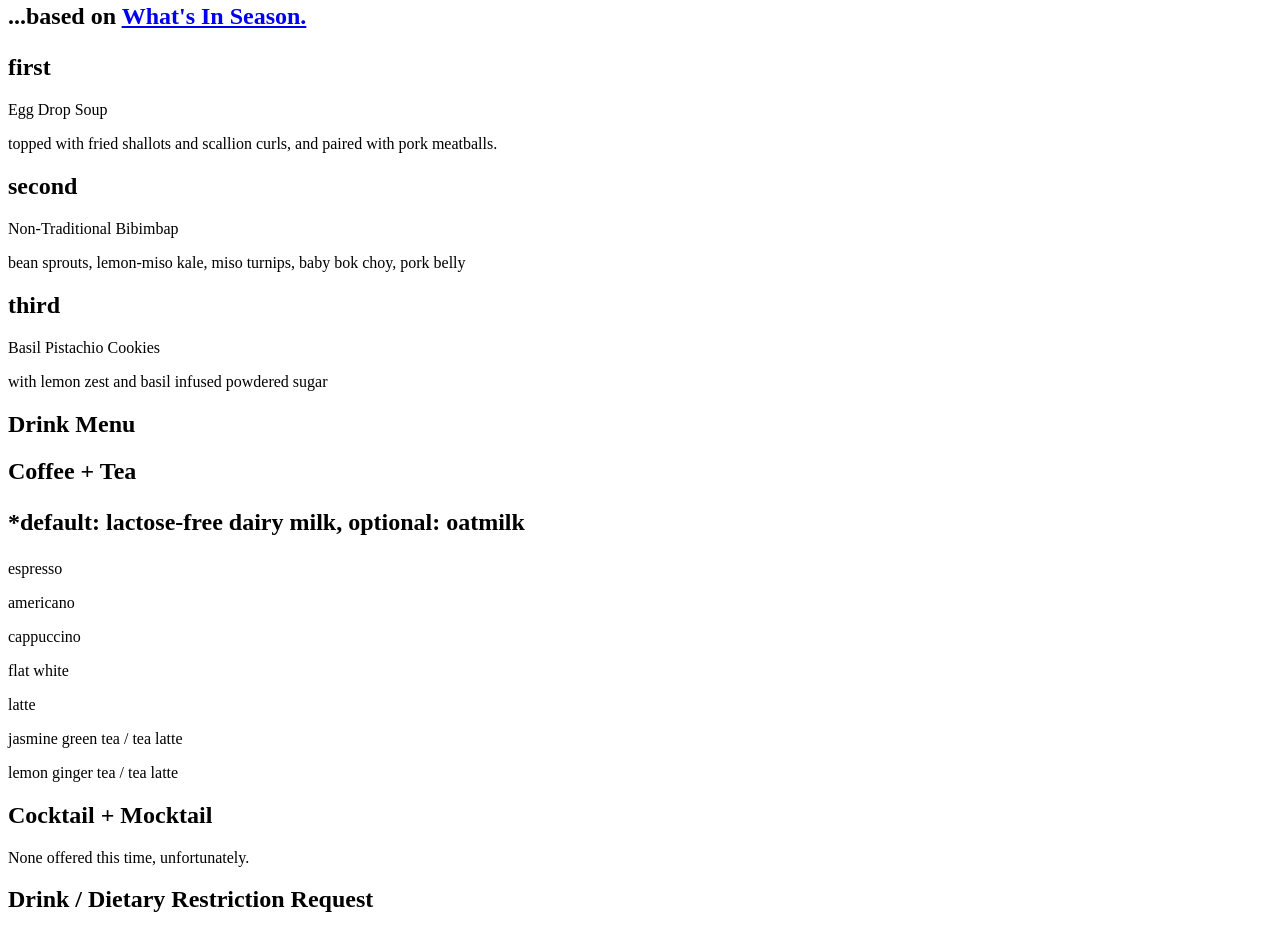
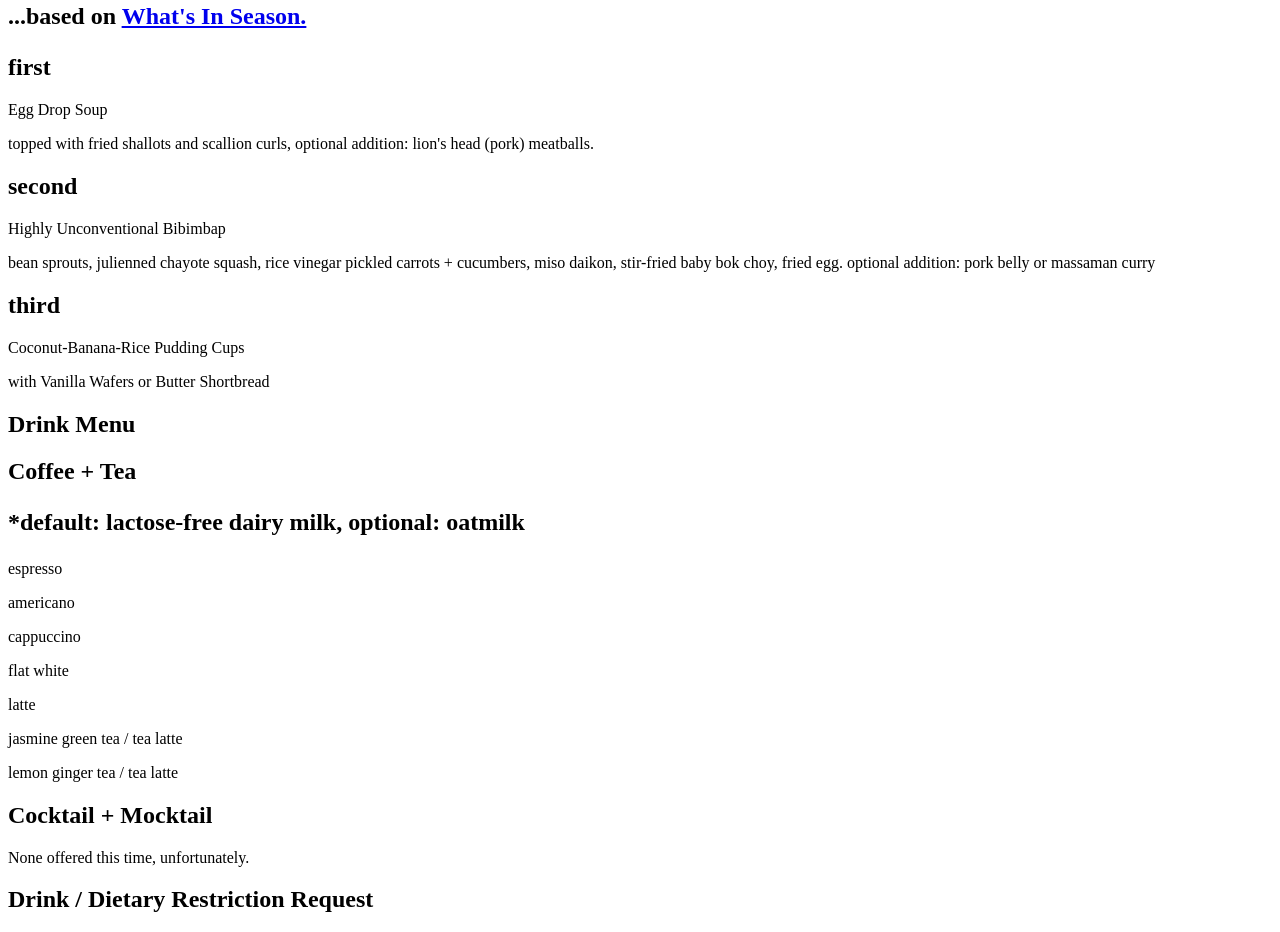
Before and after one commit to PochiChao/houseofseason, a Next.js app: page / in a window 1280 px wide. Shown: the part 2380-3312 px from the top of the page. Built offline with nearby package versions, Linux system fonts and the light colour scheme.

Commit message:
updated april 8th menu

```diff
--- a/src/pages/index.tsx
+++ b/src/pages/index.tsx
@@ -14,18 +14,18 @@ const courseMenu = [
     id: "first",
     dishName: "Egg Drop Soup",
     description:
-      "topped with fried shallots and scallion curls, and paired with pork meatballs.",
+      "topped with fried shallots and scallion curls, optional addition: lion's head (pork) meatballs.",
   },
   {
     id: "second",
-    dishName: "Non-Traditional Bibimbap",
+    dishName: "Highly Unconventional Bibimbap",
     description:
-      "bean sprouts, lemon-miso kale, miso turnips, baby bok choy, pork belly",
+      "bean sprouts, julienned chayote squash, rice vinegar pickled carrots + cucumbers, miso daikon, stir-fried baby bok choy, fried egg. optional addition: pork belly or massaman curry",
   },
   {
     id: "third",
-    dishName: "Basil Pistachio Cookies",
-    description: "with lemon zest and basil infused powdered sugar",
+    dishName: "Coconut-Banana-Rice Pudding Cups",
+    description: "with Vanilla Wafers or Butter Shortbread",
   },
 ];
 
```
